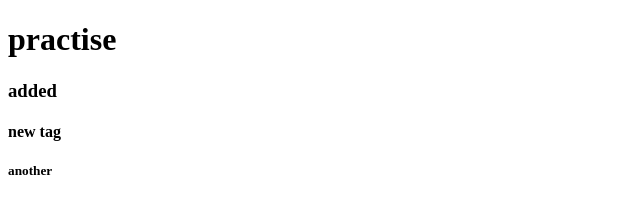
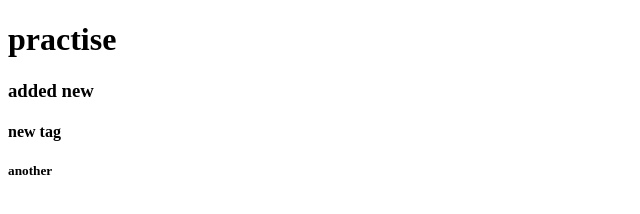
Before and after one commit to Lasya2008/devops, a plain HTML site: page index.html in a window 1280 px wide. Shown: the full height of the page, 0-640 px from the left. Drawn offline with Linux system fonts and the light colour scheme.

```diff
--- a/index.html
+++ b/index.html
@@ -5,7 +5,7 @@
  </head>
  <body>
     <h1>practise</h1>
-    <h3> added</h3>
+    <h3> added new</h3>
     <h4>new tag</h4>
     <h5> another</h5>
  </body>
```
